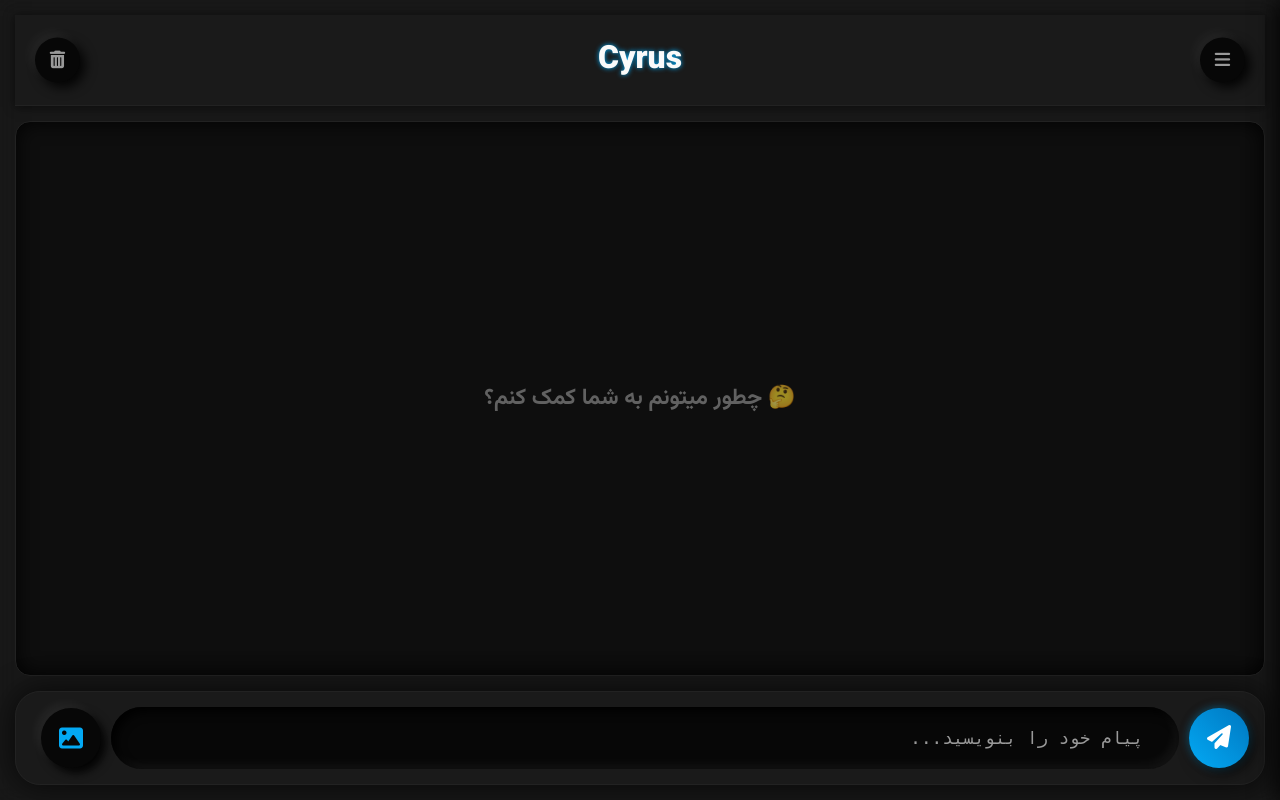
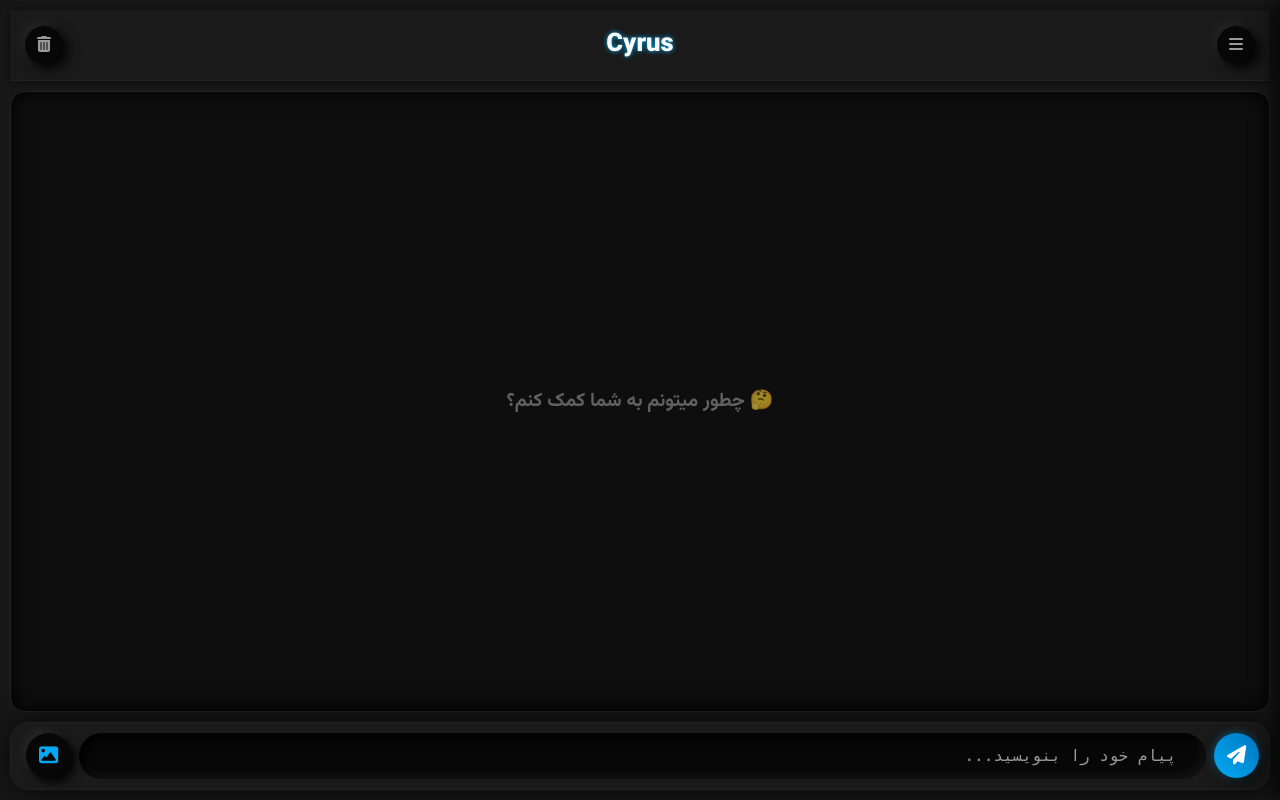
Before and after one commit to mehrab138787/ALIE, a Flask app: page / in a window 1280 px wide. Run offline with Flask 3, Linux system fonts and the light colour scheme; parts of the project's set-up code (start-up, migrations or seed data) failed here and were passed over.

```diff
--- a/templates/index.html
+++ b/templates/index.html
@@ -18,16 +18,16 @@
             --neum-light: rgba(255, 255, 255, 0.05);
             --neum-dark: rgba(0, 0, 0, 0.9);
             --accent-color: #222222;
-            --highlight-color: #03A9F4;
-            --user-bubble: #0084FF;
+            --highlight-color: #03A9F4; /* Electric Blue */
+            --user-bubble: #0084FF; /* iOS Blue */
             --ai-bubble-bg: #121212;
             --text-color: #FAFAFA;
             --muted-text: #999999;
             --code-bg: #000000;
             --code-text: #80DEEA;
-            --avatar-size: 45px;
-            --border-radius: 15px;
-            --loading-color: #FFC107; /* رنگ برای "بزودی" */
+            --avatar-size: 40px; /* Optimized for mobile */
+            --border-radius: 12px; /* Optimized for mobile */
+            --loading-color: #FFC107;
         }
 
         /* ======================================================= */
@@ -49,7 +49,7 @@
             backdrop-filter: blur(10px);
             -webkit-backdrop-filter: blur(10px);
             box-shadow: 0 10px 30px rgba(0, 0, 0, 0.7);
-            border-radius: 0; padding: 15px;
+            border-radius: 0; padding: 10px; /* Optimized padding */
             position: relative;
             overflow: hidden;
         }
@@ -156,21 +156,24 @@
         /* 👤 Header (Minimal & Clean)                             */
         /* ======================================================= */
         #chat-header {
-            padding: 20px 20px; background: var(--card-dark); color: var(--text-color);
-            text-align: center; font-size: 2rem; font-weight: 900;
+            padding: 15px 15px; /* Optimized padding */
+            background: var(--card-dark); color: var(--text-color);
+            text-align: center; font-size: 1.6rem; /* Optimized font size */
+            font-weight: 900;
             border-bottom: 1px solid var(--accent-color);
             box-shadow: 0 1px 10px rgba(0, 0, 0, 0.5);
-            position: relative; z-index: 10; margin-bottom: 15px;
+            position: relative; z-index: 10; margin-bottom: 10px; /* Optimized margin */
             text-shadow: 0 0 5px var(--highlight-color);
         }
 
         #header-controls {
-            position: absolute; left: 20px; top: 50%; transform: translateY(-50%); display: flex; gap: 12px;
+            position: absolute; left: 15px; top: 50%; transform: translateY(-50%); display: flex; gap: 8px; /* Optimized gap */
         }
         #chat-header button {
             background: var(--bg-dark); border: none; border-radius: 50%;
-            width: 45px; height: 45px; color: var(--muted-text);
-            font-size: 1.1rem;
+            width: 38px; height: 38px; /* Optimized size */
+            color: var(--muted-text);
+            font-size: 1rem; /* Optimized font size */
             box-shadow: 5px 5px 12px var(--neum-dark), -5px -5px 12px var(--neum-light);
             transition: all 0.2s ease;
         }
@@ -178,7 +181,7 @@
         #chat-header button:active { transform: scale(0.9); box-shadow: inset 4px 4px 8px var(--neum-dark), inset -4px -4px 8px var(--neum-light); color: var(--highlight-color); }
 
         #menu-btn {
-            position: absolute; right: 20px; top: 50%; transform: translateY(-50%);
+            position: absolute; right: 15px; top: 50%; transform: translateY(-50%); /* Optimized position */
         }
 
 
@@ -186,13 +189,14 @@
         /* 💬 Messages Area & Containers                           */
         /* ======================================================= */
         #messages {
-            flex: 1; padding: 15px 10px; overflow-y: auto;
+            flex: 1; padding: 10px 5px; /* Optimized padding */
+            overflow-y: auto;
             display: flex; flex-direction: column; scrollbar-width: none;
             background: rgba(0, 0, 0, 0.4);
             border: 1px solid var(--accent-color);
-            border-radius: var(--border-radius);
+            border-radius: 15px; /* Optimized border-radius */
             box-shadow: inset 0 0 20px rgba(0, 0, 0, 0.9);
-            margin-bottom: 15px;
+            margin-bottom: 10px; /* Optimized margin */
             position: relative;
         }
         #messages::-webkit-scrollbar { width: 0; height: 0; }
@@ -202,7 +206,7 @@
             top: 50%;
             left: 50%;
             transform: translate(-50%, -50%);
-            font-size: 1.4rem;
+            font-size: 1.2rem; /* Optimized font size */
             font-weight: 700;
             color: var(--muted-text);
             opacity: 0.6;
@@ -355,19 +368,21 @@
         /* ⌨️ Input Area (Glassy)                                  */
         /* ======================================================= */
         #input-container {
-            display: flex; background: var(--card-dark); padding: 15px; align-items: center;
-            border: 1px solid var(--accent-color); border-radius: 25px;
+            display: flex; background: var(--card-dark); padding: 10px; /* Optimized padding */
+            align-items: center;
+            border: 1px solid var(--accent-color); border-radius: 20px; /* Optimized border-radius */
             box-shadow: 0 0 30px rgba(0, 0, 0, 0.7); z-index: 20;
             backdrop-filter: blur(5px);
             -webkit-backdrop-filter: blur(5px);
         }
 
         #image-btn {
-            width: 60px; height: 60px; border-radius: 50%;
-            margin-left: 10px;
+            width: 45px; height: 45px; /* Optimized size */
+            border-radius: 50%;
+            margin-left: 5px; /* Optimized margin */
             background: var(--bg-dark);
             color: var(--highlight-color);
-            font-size: 1.5rem;
+            font-size: 1.2rem; /* Optimized font size */
             box-shadow: 5px 5px 10px var(--neum-dark), -5px -5px 10px var(--neum-light);
             pointer-events: auto;
             opacity: 1;
@@ -384,16 +399,18 @@
 
 
         #user-input {
-            flex: 1; padding: 18px 25px; border: none; border-radius: 35px; outline: none;
-            font-size: 1.1rem;
+            flex: 1; padding: 12px 20px; /* Optimized padding */
+            border: none; border-radius: 25px; /* Optimized border-radius */
+            outline: none;
+            font-size: 1rem; /* Optimized font size */
             background: var(--bg-dark); color: var(--text-color);
-            margin: 0 10px;
+            margin: 0 8px; /* Optimized margin */
             box-shadow: inset 5px 5px 10px var(--neum-dark), inset -5px -5px 10px var(--neum-light);
             direction: rtl;
             resize: none;
             overflow-y: hidden;
-            max-height: 150px;
-            line-height: 1.5;
+            max-height: 100px; /* Optimized max-height */
+            line-height: 1.4; /* Adjusted line height */
         }
         #user-input::placeholder { color: var(--muted-text); }
         #user-input:focus {
@@ -402,8 +419,10 @@
         }
 
         .input-btn {
-            width: 60px; height: 60px; border: none; border-radius: 50%; cursor: pointer;
-            font-size: 1.5rem; color: #FFF;
+            width: 45px; height: 45px; /* Optimized size */
+            border: none; border-radius: 50%; cursor: pointer;
+            font-size: 1.2rem; /* Optimized font size */
+            color: #FFF;
             background: linear-gradient(45deg, var(--highlight-color), #0077C0);
             box-shadow: 5px 5px 15px rgba(0, 0, 0, 0.7), 0 0 8px rgba(3, 169, 244, 0.5);
             transition: transform 0.1s ease, box-shadow 0.2s ease;
@@ -892,7 +877,7 @@ async function sendMessage() {
                 // اسکرول مجدد در صورت نیاز
                 autoGrowTextarea();
             }
-        }, 20);
+        }, 0); // ⬅️ تغییر داده شد: سرعت تایپ ۱۰۰ برابر سریعتر شد (از 20ms به 0ms)
 
     } catch (error) {
         console.error("Fetch error:", error);
```
Also changed, not shown: other parts of templates/index.html (+50 -75 lines).
